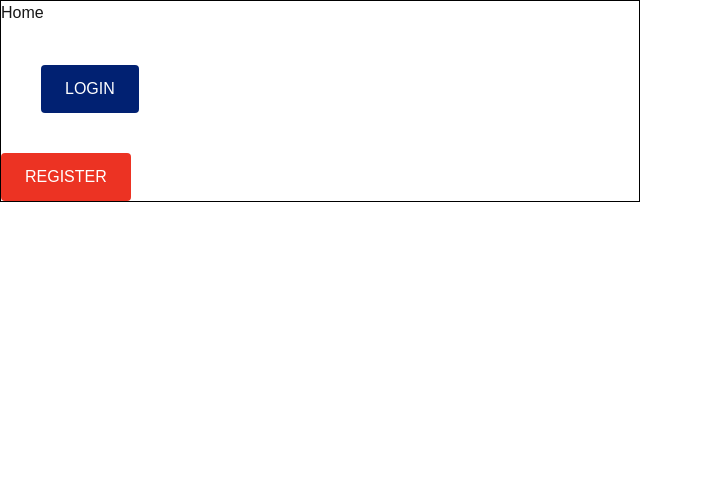
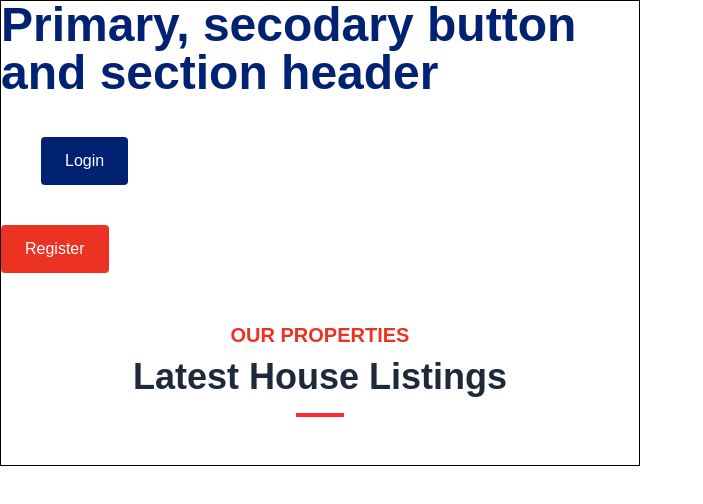
Before and after one commit to Mehedimid/rental-house-client, a Next.js app: page / in a window 1280 px wide. Shown: the top 504 px of the page, without its empty margins (0-703 px from the left). Built offline with nearby package versions, Linux system fonts and the light colour scheme.

Commit message:
added secton header

```diff
--- a/src/components/home/Home.tsx
+++ b/src/components/home/Home.tsx
@@ -1,15 +1,30 @@
 "use client";
 import PrimaryButton from "../shared/PrimaryButton";
 import SecondaryButton from "../shared/SecondaryButton";
+import SectionHeader from "../shared/SectionHeader";
 
 const Home = () => {
   return (
     <div className="border border-black w-1/2">
-      Home
-      <div onClick={()=>console.log("clicked on login button")}>
+      <div className="text-primary font-bold text-5xl">
+        Primary, secodary button and section header
+      </div>
+
+      {/* primary button demo === */}
+      <div onClick={() => console.log("clicked on login button")}>
         <PrimaryButton customClass="m-10">Login</PrimaryButton>
       </div>
+
+      {/* secondary button demo === */}
       <SecondaryButton>Register</SecondaryButton>
+
+      {/* section header demo === */}
+      <div>
+        <SectionHeader
+          title="Latest House Listings"
+          subtitle="OUR PROPERTIES"
+        ></SectionHeader>
+      </div>
     </div>
   );
 };
--- a/src/components/shared/PrimaryButton.tsx
+++ b/src/components/shared/PrimaryButton.tsx
@@ -11,7 +11,7 @@ const PrimaryButton: React.FC<PrimaryButtonProps> = ({
 }) => {
   return (
     <button
-      className={`relative overflow-hidden bg-primary text-white  rounded px-6 py-3 uppercase group ${customClass}`}
+      className={`relative overflow-hidden bg-primary text-white cursor-pointer rounded px-6 py-3 group ${customClass}`}
     >
       <span className="absolute inset-0 bg-secondary rounded-full scale-0 group-hover:scale-150 transition-transform duration-500 ease-in-out z-0"></span>
       <span className="relative z-10 transition-colors duration-500 group-hover:text-white">
--- a/src/components/shared/SecondaryButton.tsx
+++ b/src/components/shared/SecondaryButton.tsx
@@ -11,7 +11,7 @@ const SecondaryButton: React.FC<SecondaryButtonProps> = ({
 }) => {
   return (
     <button
-      className={`relative overflow-hidden bg-secondary text-white  rounded px-6 py-3 uppercase group transition-colors duration-500 ${customClass}`}
+      className={`relative overflow-hidden bg-secondary text-white cursor-pointer rounded px-6 py-3 group transition-colors duration-500 ${customClass}`}
     >
       <span className="absolute inset-0 bg-primary rounded-full scale-0 group-hover:scale-150 transition-transform duration-500 ease-in-out z-0"></span>
       <span className="relative z-10 transition-colors duration-500 group-hover:text-white">
--- /dev/null
+++ b/src/components/shared/SectionHeader.tsx
@@ -0,0 +1,32 @@
+import React from "react";
+
+interface SectionHeaderProps {
+  title: string;
+  subtitle?: string;
+  align?: "left" | "center" | "right";
+}
+
+const SectionHeader: React.FC<SectionHeaderProps> = ({
+  title,
+  subtitle,
+  align = "center",
+}) => {
+  const alignmentClass =
+    align === "left"
+      ? "text-left"
+      : align === "center"
+      ? "text-center"
+      : "text-right";
+
+  return (
+    <div className={`py-12 ${alignmentClass}`}>
+      {subtitle && (
+        <h3 className="text-xl font-semibold text-secondary mb-2">{subtitle}</h3>
+      )}
+      <h2 className="text-2xl lg:text-4xl font-bold text-gray-800">{title}</h2>
+      <div className="w-12 h-1 bg-red-500 mt-4 mx-auto" />
+    </div>
+  );
+};
+
+export default SectionHeader;
```
Also changed, not shown: src/components/shared/SectionTitle.tsx (deleted).
